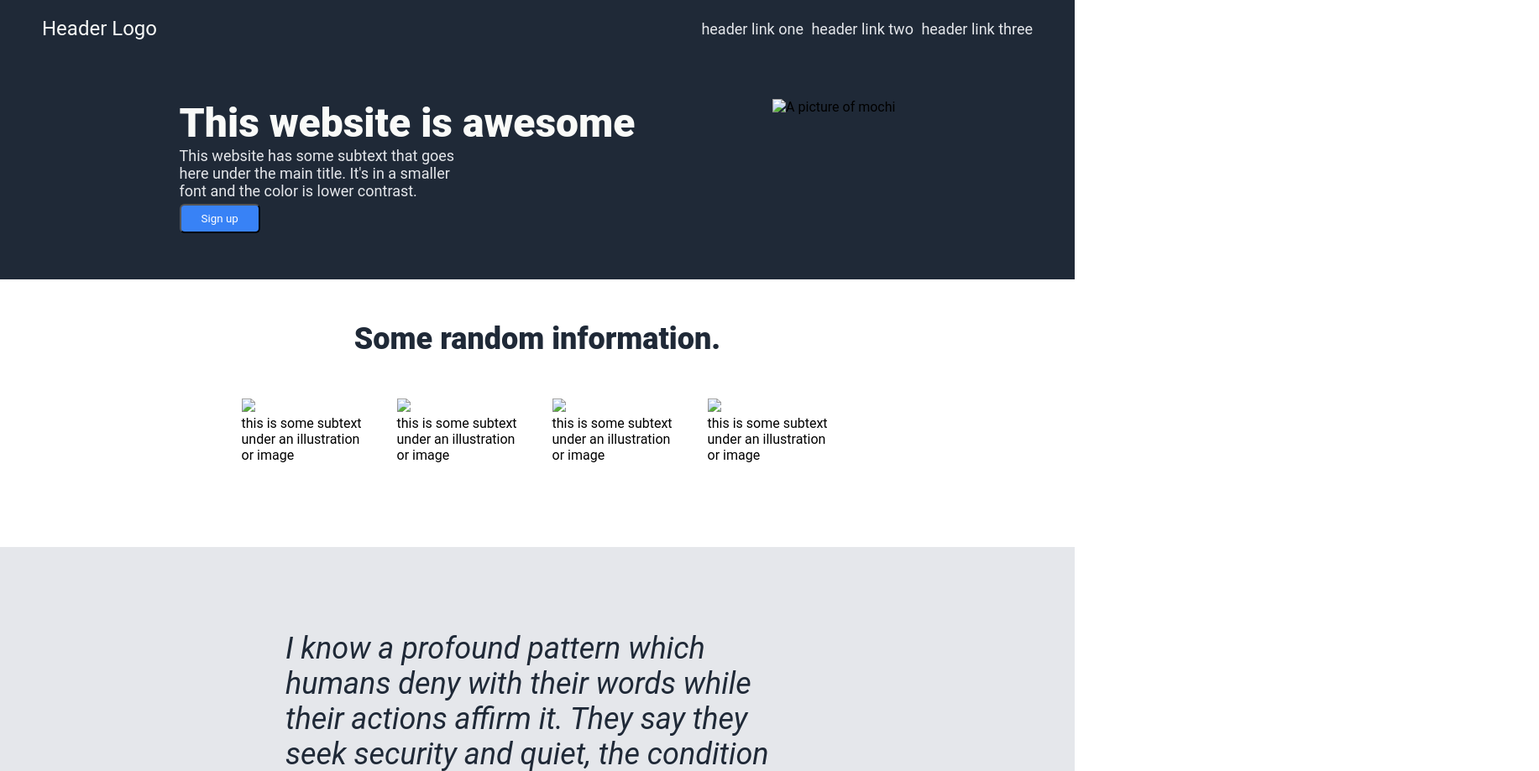
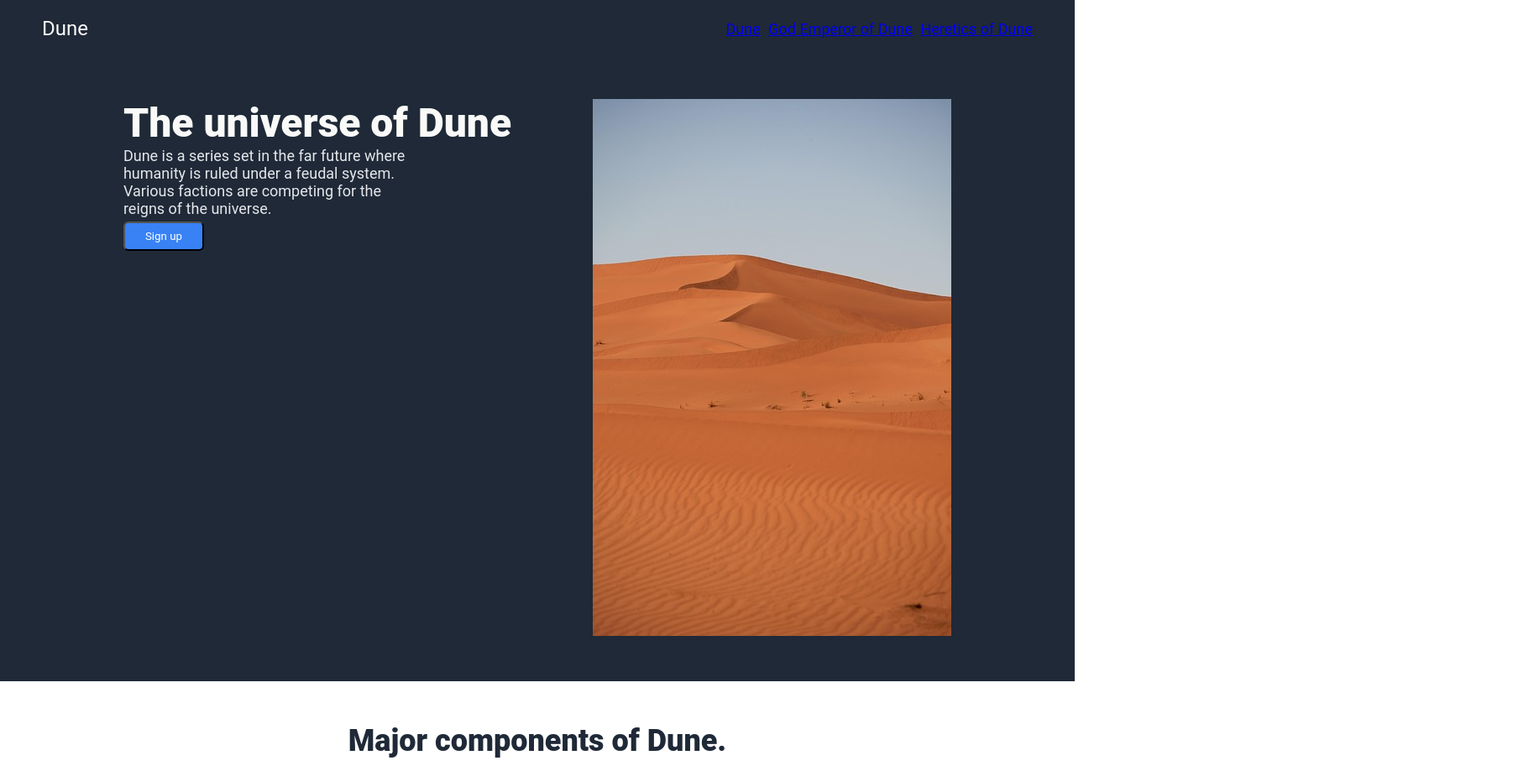
Before and after one commit to straylight-dev/landing-page, a plain HTML site: page index.html in a window 1280 px wide. Shown: the top 919 px of the page at 84% size, 1833 px wide, since content can reach past the window. Drawn offline with Linux system fonts and the light colour scheme.

Commit message:
Update and edit index

```diff
--- a/index.html
+++ b/index.html
@@ -11,23 +11,22 @@
     <!--Section 1: header/nav bar-->
     <div class="header">
         <div class="header-top">
-            <p id="header-logo">Header Logo</p>
+            <p id="header-logo">Dune</p>
             <ul class="links">
-                <li><a>header link one</a></li>
-                <li><a>header link two</a></li>
-                <li><a>header link three</a></li>
+                <li><a href="https://en.wikipedia.org/wiki/Dune_(novel)">Dune</a></li>
+                <li><a href="https://en.wikipedia.org/wiki/God_Emperor_of_Dune">God Emperor of Dune</a></li>
+                <li><a href="https://en.wikipedia.org/wiki/Heretics_of_Dune">Heretics of Dune</a></li>
             </ul>
         </div>
         <div class="header-content">
             <div class="header-intro">
-                <h1 class="intro">This website is awesome</h1>
-                <p class="para-content">This website has some subtext that goes here under the main title. It's in a
-                    smaller font and the color
-                    is lower contrast.</p>
+                <h1 class="intro">The universe of Dune</h1>
+                <p class="para-content">Dune is a series set in the far future where humanity is ruled under a feudal
+                    system. Various factions are competing for the reigns of the universe.</p>
                 <button type="button">Sign up</button>
             </div>
             <div class="header-image">
-                <img src="../links-and-images/images/mochi.jpg" alt="A picture of mochi">
+                <img class="image-1" src="./img/desert.jpg" alt="A beautiful landscape of dune hills in the desert">
             </div>
         </div>
     </div>
@@ -35,20 +34,24 @@
     <!--Section 2:Some random information.-->
     <div class="information">
         <div class="information-header">
-            <p>Some random information.</p>
+            <p>Major components of Dune.</p>
         </div>
         <div class="information-images">
-            <div class="image-info"><img src="../links-and-images/images/mochi.jpg">
-                <p class="image-subtext">this is some subtext under an illustration or image</p>
+            <div class="image-info"><img class="image-2" src="./img/spaceship.jpg" alt="A futuristic spaceship">
+                <p class="image-subtext">The Spacing Guild control the only means of travel between planets.</p>
             </div>
-            <div class="image-info"><img src="../links-and-images/images/mochi.jpg">
-                <p class="image-subtext">this is some subtext under an illustration or image</p>
+            <div class="image-info"><img class="image-2" src="./img/spice.jpg" alt="A bowl of spice melange">
+                <p class="image-subtext">Spice melange the single most important material in Dune. Extends life, allows
+                    spaceflight and more.</p>
             </div>
-            <div class="image-info"><img src="../links-and-images/images/mochi.jpg">
-                <p class="image-subtext">this is some subtext under an illustration or image</p>
+            <div class="image-info"><img class="image-2" src="./img/worm.jpg" alt="A stylized drawing of the sand worm">
+                <p class="image-subtext">The Sandworm a fierce, territorial beast. When extracting spice be on the
+                    lookout for them, its only a matter of time.</p>
             </div>
-            <div class="image-info"><img src="../links-and-images/images/mochi.jpg">
-                <p class="image-subtext">this is some subtext under an illustration or image</p>
+            <div class="image-info"><img class="image-2" src="./img/bene-gesserit.png"
+                    alt="A coven of bene gesserit witches">
+                <p class="image-subtext">The bene Gesserit, a faction of women who have meticulously laid out a plan
+                    centuries in the making.</p>
             </div>
         </div>
     </div>
@@ -70,7 +73,7 @@
         <div class="action">
             <div class="action-content">
                 <h2>Call to action! It's time!</h2>
-                <p>Sign up for our product by clicking the button over there!</p>
+                <p>Sign up to learn more about dune!</p>
             </div>
             <div class="action-button">
                 <button type="button">Sign up</button>
```
